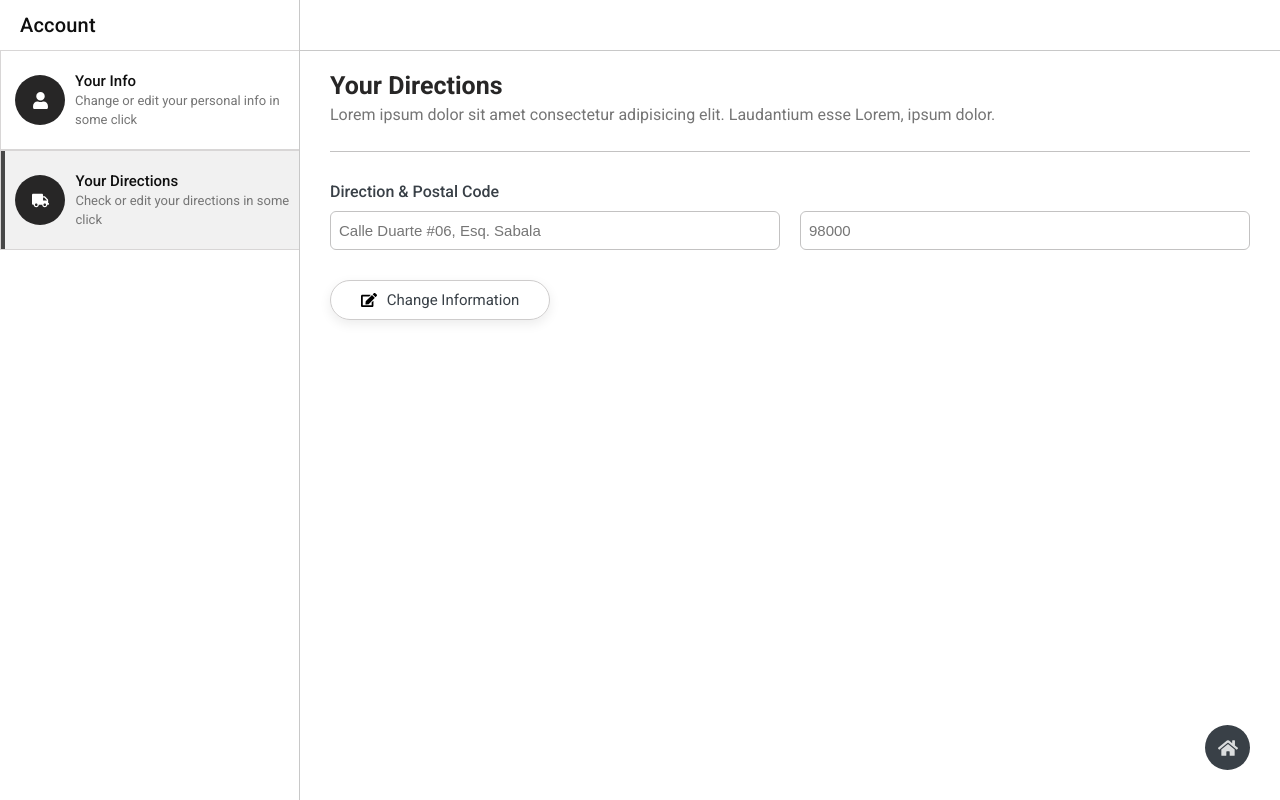
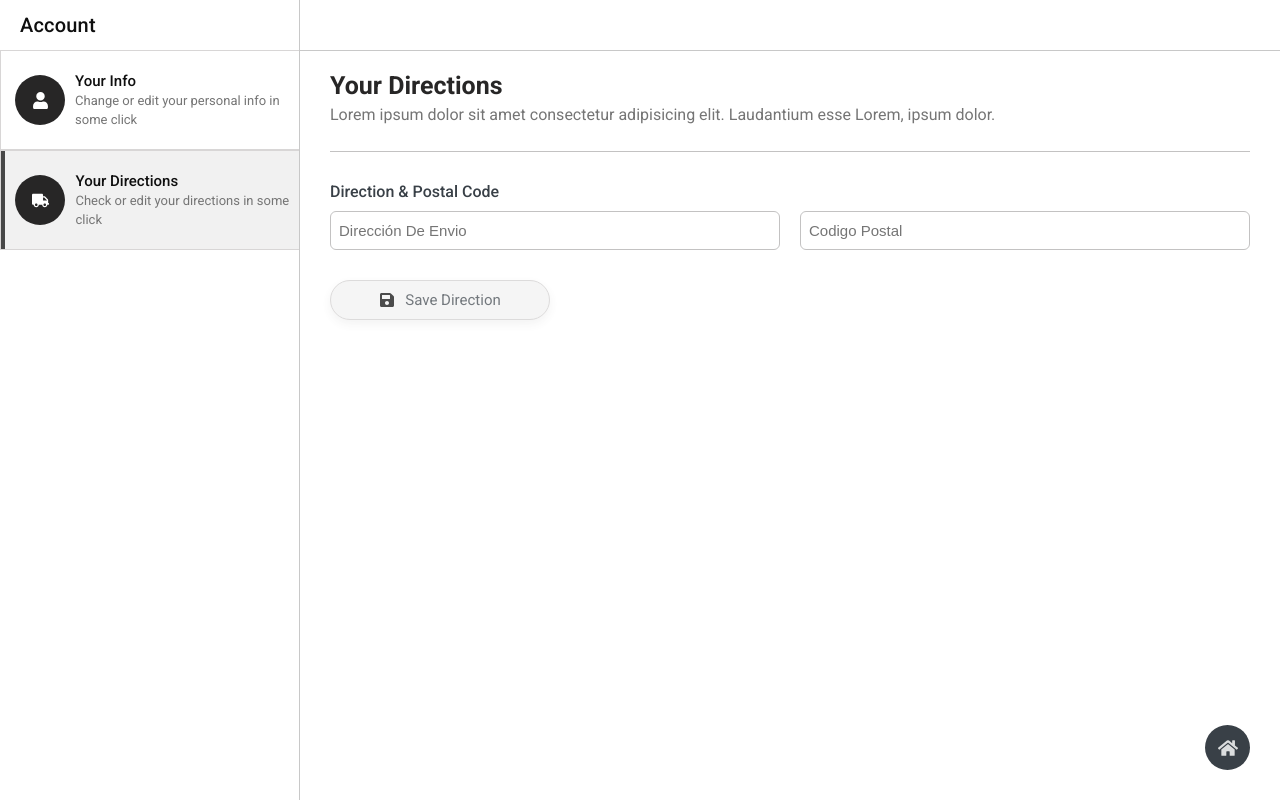
Before and after one commit to josiaspeguero/nexashop, a React (Create React App) app in the folder NexashopApp/: page /perfil/mis-direcciones in a window 1280 px wide. Built offline with nearby package versions, Linux system fonts and the light colour scheme.

Commit message:
feat: agregar direccion de envio

```diff
--- a/NexashopApp/src/api/axios.js
+++ b/NexashopApp/src/api/axios.js
@@ -46,3 +46,11 @@ export const eliminarProductoCarrito = async (id) => {
   const res = await axios.delete(`${baseUrl}/api/ordenes/${id}`);
   return res;
 };
+
+export const agregarDireccionEnvio = async (direccion) => {
+  const res = await axios.post(
+    `${baseUrl}/api/direcciones/agregar-direccion`,
+    direccion
+  );
+  return res;
+};
--- a/NexashopApp/src/components/AgregarAlCarritoFunction.jsx
+++ b/NexashopApp/src/components/AgregarAlCarritoFunction.jsx
@@ -1,4 +1,3 @@
-// AgregarAlCarritoFunction.js
 import { agregarProductoAlCarrito } from "../api/axios";
 
 export async function agregarAlCarrito({
--- /dev/null
+++ b/NexashopApp/src/components/AgregarDireccionDeEnvio.jsx
@@ -0,0 +1,25 @@
+import { agregarDireccionEnvio } from "../api/axios";
+
+export async function AgregarDireccionDeEnvio({
+  direccionLugar,
+  codigoPostal,
+}) {
+  const usuario = localStorage.getItem("usuario");
+  if (!usuario) {
+    return "No hay user";
+  }
+  const usuarioParse = JSON.parse(usuario);
+
+  const direccion = {
+    usuarioId: usuarioParse.id,
+    direccionTexto: direccionLugar,
+    codigoPostal,
+  };
+
+  try {
+    const res = await agregarDireccionEnvio(direccion);
+    return res.data;
+  } catch (error) {
+    return error;
+  }
+}
--- a/NexashopApp/src/components/ProfileDirections.jsx
+++ b/NexashopApp/src/components/ProfileDirections.jsx
@@ -1,13 +1,30 @@
 import "../styles/profile.styles.css";
-import { FaEdit, FaTruck, FaUser } from "react-icons/fa";
+import { FaEdit, FaSave, FaTruck, FaUser } from "react-icons/fa";
 import CambiarInfoEnvio from "./CambiarInfoEnvio";
 import BackHome from "./ui/BackHome";
+import { useState } from "react";
+import { AgregarDireccionDeEnvio } from "./AgregarDireccionDeEnvio";
+import { ToastContainer, toast } from "react-toastify";
 
 function ProfileDirections() {
+  const [direccion, setDireccion] = useState({
+    usuarioId: "",
+    direccionTexto: "",
+    codigoPostal: "",
+  });
+
+  const inputHandleChange = (e) => {
+    const { name, value } = e.target;
+    setDireccion({
+      ...direccion,
+      [name]: value,
+    });
+  };
   return (
     <div>
       <CambiarInfoEnvio />
       <BackHome />
+      <ToastContainer position="bottom-right" />
       <div className="profile-container">
         <div className="profile-title">
           <p>Account</p>
@@ -45,47 +62,6 @@ function ProfileDirections() {
                 <span>Check or edit your directions in some click</span>
               </div>
             </div>
-
-            {/* <div className="menu-item">
-              <div className="line-decoration"></div>
-              <div className="icon-container">
-                <FaTruck className="icon" />
-              </div>
-              <div className="description">
-                <p>Your Directions</p>
-                <span>Change or edit your directions in some click</span>
-              </div>
-            </div> */}
-            {/* <div className="menu-item">
-              <div className="line-decoration"></div>
-              <div className="icon-container">
-                <FaLock className="icon" />
-              </div>
-              <div className="description">
-                <p>Security</p>
-                <span>Change or edit your security settings in some click</span>
-              </div>
-            </div> */}
-            {/* <div className="menu-item">
-              <div className="line-decoration"></div>
-              <div className="icon-container">
-                <FaSlidersH className="icon" />
-              </div>
-              <div className="description">
-                <p>Preferences</p>
-                <span>Change or edit your preferences in some click</span>
-              </div>
-            </div> */}
-            {/* <div className="menu-item">
-              <div className="line-decoration"></div>
-              <div className="icon-container">
-                <FaCog className="icon" />
-              </div>
-              <div className="description">
-                <p>Settings</p>
-                <span>Change or edit your settings in some click</span>
-              </div>
-            </div> */}
           </div>
 
           <div className="profile-info profile-section">
@@ -97,40 +73,35 @@ function ProfileDirections() {
               </p>
             </div>
             <hr />
-            {/* <div className="profile-personal-info"> */}
-            {/* <div className="profile-picture">
-                <div className="picture">JM</div>
-                <div className="profile-desciption">
-                  <div>
-                    {" "}
-                    <p>Your Avatar</p>
-                    <span>PNG, JPG, WEBP</span>
-                  </div>
 
-                  <button className="upload-profile">
-                    <FaUpload className="icon" />
-                    Upload Image
-                  </button>
-                </div>
-              </div> */}
-            {/* </div> */}
-            {/* <hr /> */}
             <div className="info-section">
               <div className="title-info">Direction & Postal Code</div>
               <div className="input-group">
                 <input
                   type="text"
-                  placeholder="Calle Duarte #06, esq. sabala"
+                  placeholder="Dirección de envio"
+                  name="direccionTexto"
+                  value={direccion?.direccionTexto || ""}
+                  onChange={inputHandleChange}
                 />
-                <input type="text" placeholder="98000" />
+                <input
+                  type="number"
+                  placeholder="Codigo Postal"
+                  name="codigoPostal"
+                  value={direccion?.codigoPostal || ""}
+                  onChange={inputHandleChange}
+                />
               </div>
             </div>
-            {/* <hr /> */}
             <div className="info-section">
-              {/* <div className="title-info">Your Emails</div>
-              <input type="text" placeholder="josiaspegueroltjnc@gmail.com" /> */}
               <div
-                className="add-email"
+                className={
+                  Object.values(direccion).some(
+                    (v) => typeof v === "string" && v.trim() !== ""
+                  )
+                    ? "add-email-display"
+                    : "add-email-display"
+                }
                 style={{ marginTop: "-30px" }}
                 onClick={() => {
                   document
@@ -141,6 +112,31 @@ function ProfileDirections() {
                 <FaEdit className="icon" />
                 <p>Change Information</p>
               </div>
+              <div
+                className="add-email"
+                style={
+                  Object.values(direccion).some(
+                    (v) => typeof v === "string" && v.trim() !== ""
+                  )
+                    ? { marginTop: "-30px", cursor: "pointer" }
+                    : {
+                        marginTop: "-30px",
+                        opacity: "0.7",
+                        background: "#f1f1f1",
+                        cursor: "not-allowed",
+                      }
+                }
+                onClick={async () => {
+                  const res = await AgregarDireccionDeEnvio({
+                    direccionLugar: direccion.direccionTexto,
+                    codigoPostal: direccion.codigoPostal,
+                  });
+                  toast(res);
+                }}
+              >
+                <FaSave className="icon" />
+                <p>Save Direction</p>
+              </div>
             </div>
           </div>
         </div>
--- a/NexashopApp/src/styles/profile.styles.css
+++ b/NexashopApp/src/styles/profile.styles.css
@@ -195,6 +195,12 @@
 .info-section input::placeholder {
   font-weight: 500;
 }
+/* .add-email-display {
+  display: none;
+} */
+ .add-email-display{
+  display: none;
+ }
 .info-section .add-email {
   padding: 10px 20px;
   display: flex;
```
